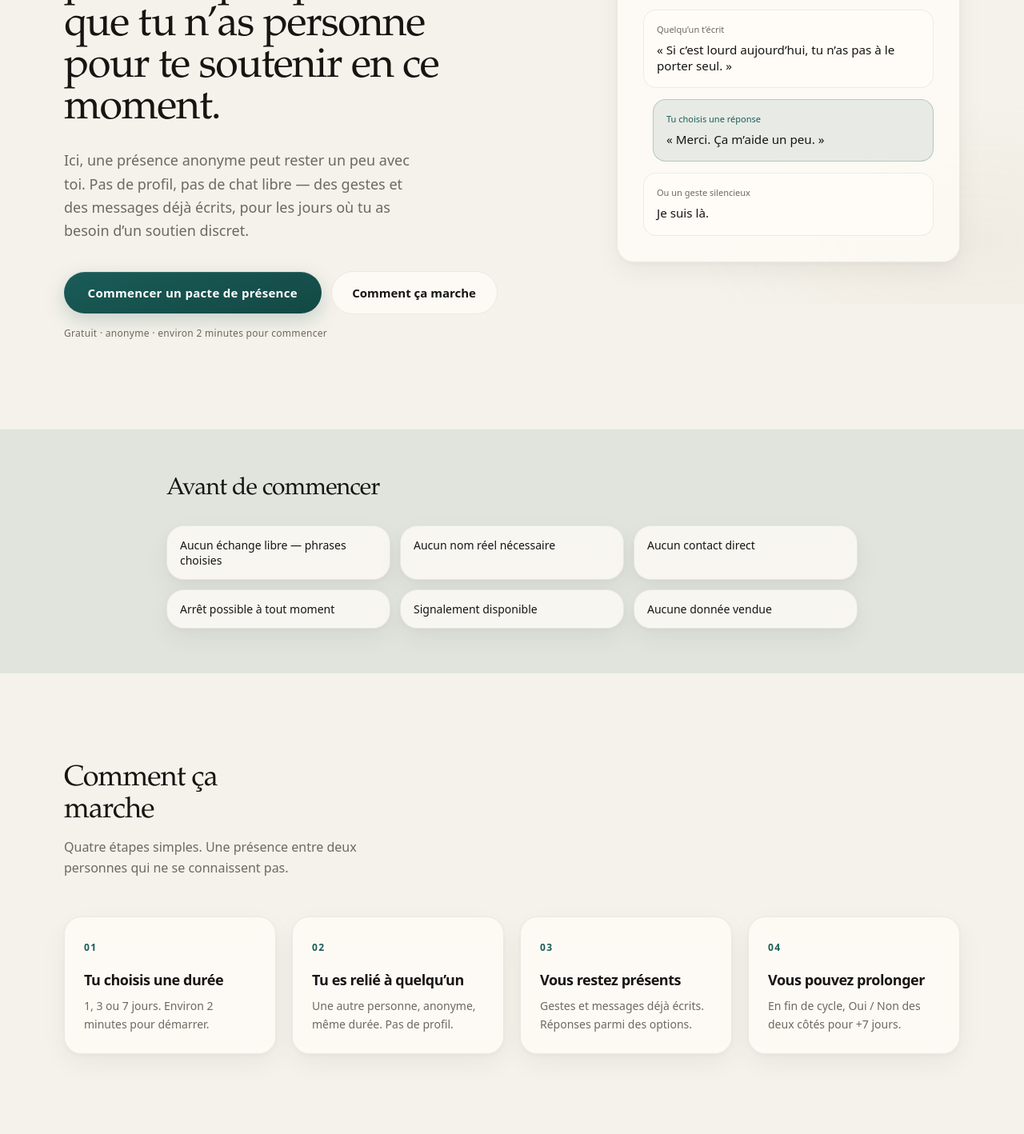
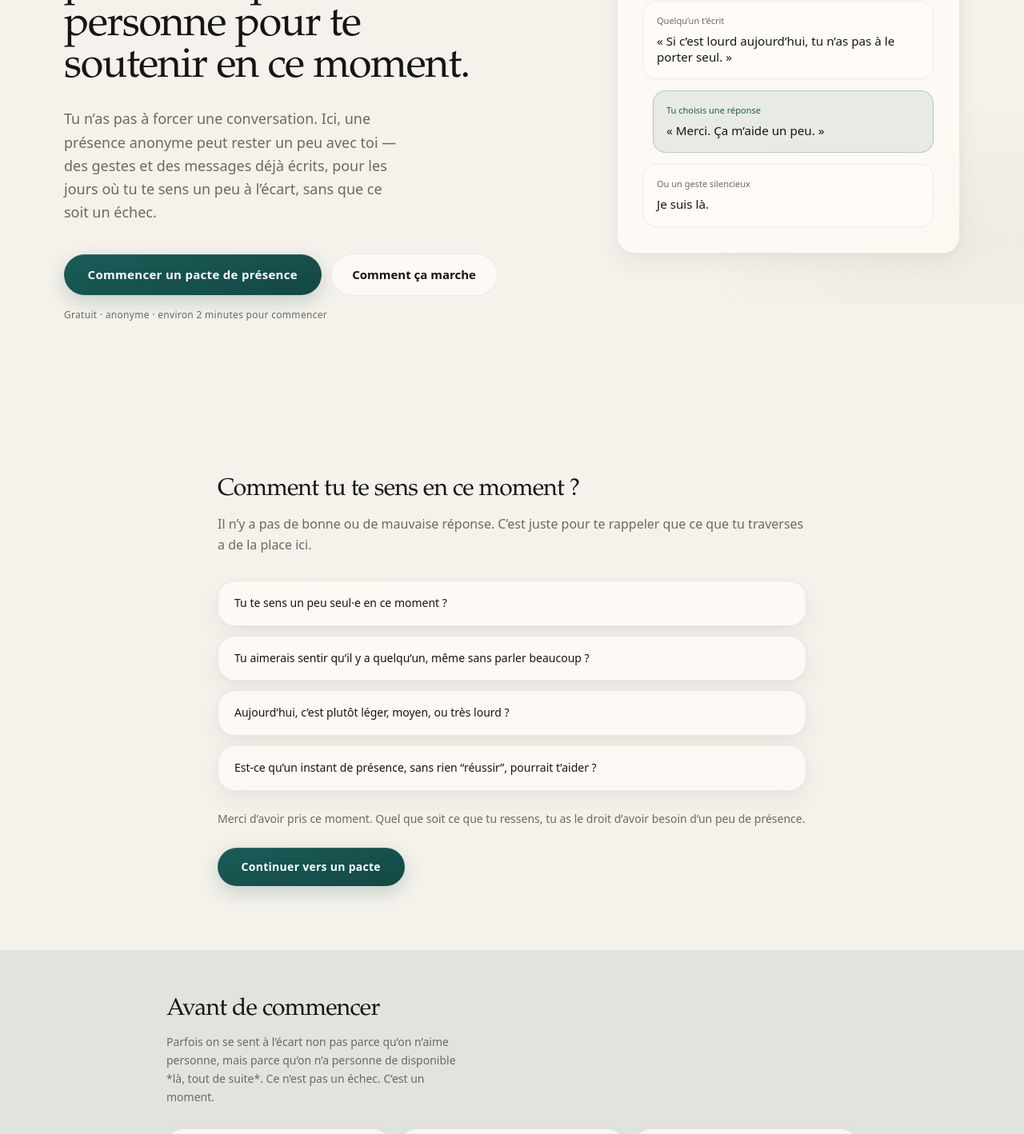
Before and after one commit to piratebtz64-hue/pacte-silencieux, a Next.js app: page / in a window 1280 px wide. Shown: the part 420-1838 px from the top of the page at 80% size. Built offline with nearby package versions, Linux system fonts and the light colour scheme; no server answers.

Commit message:
copy: ton plus doux et empathique — isolement, présence, sans jugement

```diff
--- a/src/app/page.tsx
+++ b/src/app/page.tsx
@@ -17,16 +17,17 @@ export default function HomePage() {
           <div className="lg:col-span-7 animate-fade-up">
             <span className="badge">gratuit · anonyme · 1 à 7 jours</span>
             <h1 className="mt-6 font-serif text-[2.35rem] sm:text-5xl lg:text-[3.25rem] leading-[1.12] tracking-tight max-w-[20ch]">
-              Si tu n’as pas envie de parler à quelqu’un, ou que tu n’as personne
-              pour te soutenir en ce moment.
+              Si tu n’as pas envie de parler, ou que tu n’as personne pour te
+              soutenir en ce moment.
             </h1>
             <p
               className="mt-6 text-lg leading-relaxed max-w-[42ch]"
               style={{ color: 'var(--muted)' }}
             >
-              Ici, une présence anonyme peut rester un peu avec toi. Pas de
-              profil, pas de chat libre — des gestes et des messages déjà écrits,
-              pour les jours où tu as besoin d’un soutien discret.
+              Tu n’as pas à forcer une conversation. Ici, une présence anonyme
+              peut rester un peu avec toi — des gestes et des messages déjà
+              écrits, pour les jours où tu te sens un peu à l’écart, sans que ce
+              soit un échec.
             </p>
             <div className="mt-9 flex flex-wrap gap-3 items-center">
               <Link href="/start" className="btn-primary">
@@ -100,12 +101,55 @@ export default function HomePage() {
         </div>
       </section>
 
+      {/* Moment doux — pas un test */}
+      <section className="py-16 md:py-20">
+        <div className="max-w-3xl mx-auto px-4">
+          <Reveal>
+            <h2 className="font-serif text-2xl md:text-3xl tracking-tight">
+              Comment tu te sens en ce moment ?
+            </h2>
+            <p className="mt-3 leading-relaxed" style={{ color: 'var(--muted)' }}>
+              Il n’y a pas de bonne ou de mauvaise réponse. C’est juste pour te
+              rappeler que ce que tu traverses a de la place ici.
+            </p>
+          </Reveal>
+          <div className="mt-8 space-y-3">
+            {[
+              'Tu te sens un peu seul·e en ce moment ?',
+              'Tu aimerais sentir qu’il y a quelqu’un, même sans parler beaucoup ?',
+              'Aujourd’hui, c’est plutôt léger, moyen, ou très lourd ?',
+              'Est-ce qu’un instant de présence, sans rien “réussir”, pourrait t’aider ?',
+            ].map((q, i) => (
+              <Reveal key={q} delay={i * 60}>
+                <div className="card-premium px-5 py-4 text-sm leading-relaxed">
+                  {q}
+                </div>
+              </Reveal>
+            ))}
+          </div>
+          <Reveal delay={280}>
+            <p className="mt-6 text-sm leading-relaxed" style={{ color: 'var(--muted)' }}>
+              Merci d’avoir pris ce moment. Quel que soit ce que tu ressens, tu
+              as le droit d’avoir besoin d’un peu de présence.
+            </p>
+            <Link href="/start" className="btn-primary mt-6 inline-flex !text-sm">
+              Continuer vers un pacte
+            </Link>
+          </Reveal>
+        </div>
+      </section>
+
       <section className="py-14" style={{ background: 'var(--accent-soft)' }}>
         <div className="max-w-4xl mx-auto px-4">
           <Reveal>
             <h2 className="font-serif text-2xl md:text-3xl tracking-tight">
               Avant de commencer
             </h2>
+            <p className="mt-3 text-sm leading-relaxed max-w-[48ch]" style={{ color: 'var(--muted)' }}>
+              Parfois on se sent à l’écart non pas parce qu’on n’aime personne,
+              mais parce qu’on n’a personne de disponible *là, tout de suite*.
+              Ce n’est pas un échec. C’est un moment.
+            </p>
           </Reveal>
           <div className="mt-7 grid sm:grid-cols-2 lg:grid-cols-3 gap-3">
             {[
@@ -237,8 +281,12 @@ export default function HomePage() {
           <div className="max-w-2xl mx-auto px-4 text-center">
             <h2 className="font-serif text-3xl md:text-4xl leading-snug tracking-tight">
               Pas envie de parler, ou personne autour pour te soutenir ? Ce pacte
-              peut t’offrir une présence discrète, le temps qu’il faut.
+              peut t’offrir une présence discrète — le temps qu’il faut.
             </h2>
+            <p className="mt-4 text-sm leading-relaxed" style={{ color: 'var(--muted)' }}>
+              Tu n’as pas besoin de tout expliquer, ni de “travailler sur toi”.
+              Juste, si tu en as besoin, quelqu’un peut rester un peu avec toi.
+            </p>
             <Link href="/start" className="btn-primary mt-10 inline-flex text-base">
               Commencer un pacte de présence
             </Link>
--- a/src/app/start/page.tsx
+++ b/src/app/start/page.tsx
@@ -100,17 +100,19 @@ export default function StartPage() {
         <h1 className="mt-6 font-serif text-3xl md:text-4xl tracking-tight">
           Commencer un pacte de présence
         </h1>
-        <p className="mt-2 text-sm" style={{ color: 'var(--muted)' }}>
-          Gratuit · anonyme · environ 2 minutes
+        <p className="mt-2 text-sm leading-relaxed" style={{ color: 'var(--muted)' }}>
+          Tu n’as pas besoin de tout expliquer. Juste choisir une durée et
+          rester un peu avec quelqu’un — discrètement.
         </p>
 
         <div className="card-premium mt-8 p-5">
           <p className="text-sm font-semibold" style={{ color: 'var(--accent)' }}>
-            Ton rôle
+            Ce n’est pas un test
           </p>
           <p className="mt-2 text-sm leading-relaxed" style={{ color: 'var(--muted)' }}>
-            Tu peux avoir besoin d’une présence, en offrir une, ou les deux. Même
-            parcours.
+            Que tu aies besoin d’une présence, que tu veuilles en offrir une, ou
+            les deux : même parcours. Il n’y a pas de bonne ou de mauvaise
+            raison d’être ici.
           </p>
         </div>
 
```
